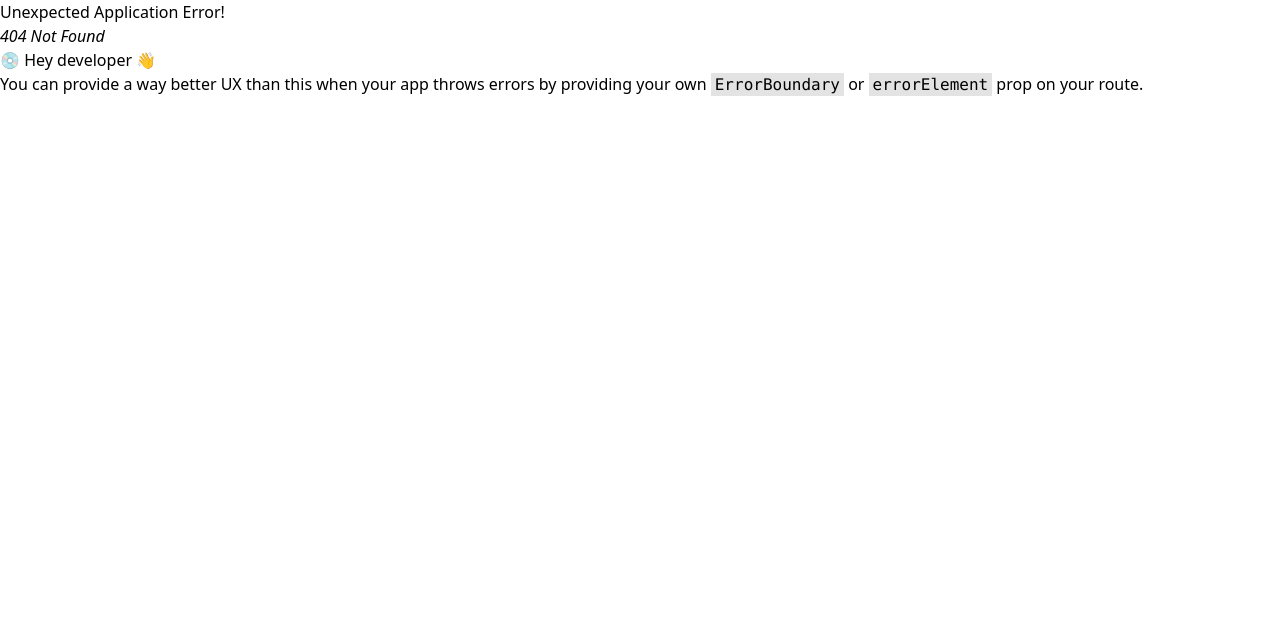
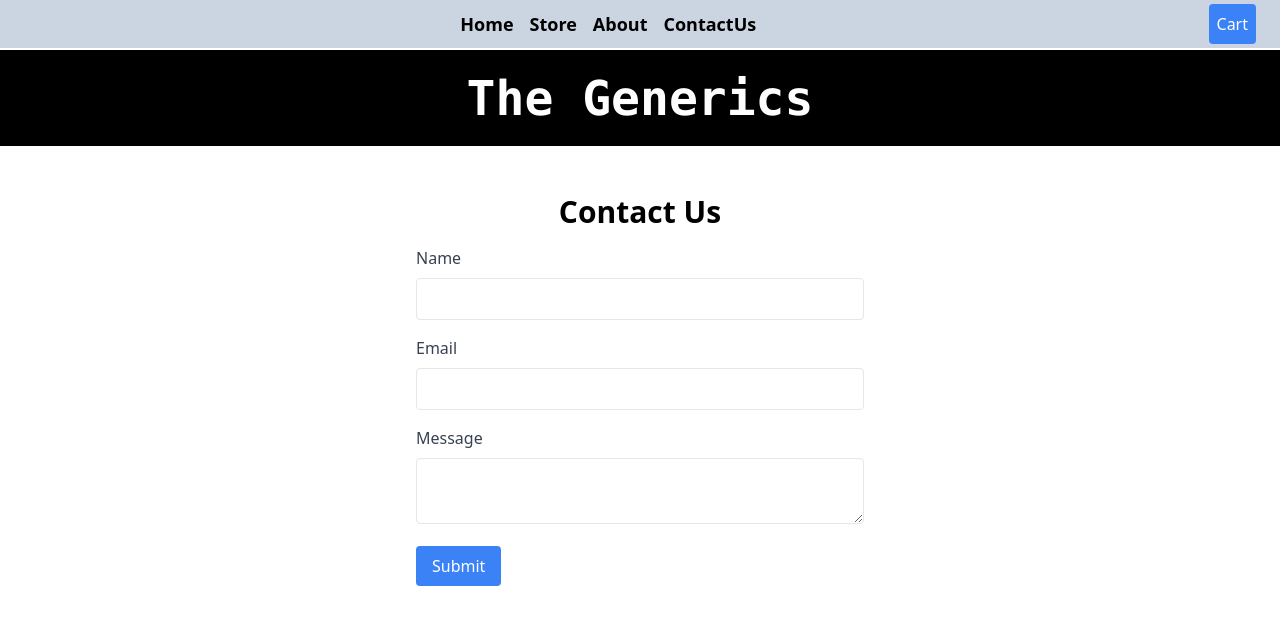
Before and after one commit to verma0031/E-Commerce, a React (Vite) app: page /contact in a window 1280 px wide. Before the commit this address had no page. Shown: the top 624 px of the page. Built offline with nearby package versions, Linux system fonts and the light colour scheme.

Commit message:
added a contact-us page

```diff
--- a/src/App.js
+++ b/src/App.js
@@ -7,6 +7,7 @@ import Home from "./components/Home";
 import Body from "./components/Body";
 import Cart from "./components/Cart";
 import About from "./components/About";
+import ContactUs from "./components/ContactUs";
 import { CartProvider } from "./CartContext";
 
 import { createBrowserRouter, RouterProvider, Outlet } from "react-router-dom";
@@ -49,6 +50,10 @@ const appRouter = createBrowserRouter([
             {
                 path: "/home",
                 element: <Home />
+            },
+            {
+                path: "/contact",
+                element: <ContactUs />
             }
 		],
 	},
--- /dev/null
+++ b/src/components/ContactUs.js
@@ -0,0 +1,76 @@
+import React, { useState } from "react";
+
+const ContactUs = () => {
+	const [contactInfo, setContactInfo] = useState({
+		name: "",
+		email: "",
+		message: "",
+	});
+
+	const handleInputChange = (e) => {
+		const { name, value } = e.target;
+		setContactInfo((prevInfo) => ({
+			...prevInfo,
+			[name]: value,
+		}));
+	};
+
+	const handleSubmit = (e) => {
+		e.preventDefault();
+		console.log(contactInfo);
+		// Reset the form
+		setContactInfo({
+			name: "",
+			email: "",
+			message: "",
+		});
+	};
+
+	return (
+		<div className="container mx-auto my-8 p-4">
+			<h1 className="text-3xl font-bold mb-4 text-center">Contact Us</h1>
+			<form className="max-w-md mx-auto" onSubmit={handleSubmit}>
+				<div className="mb-4">
+					<label className="block text-gray-700 mb-2">Name</label>
+					<input
+						type="text"
+						name="name"
+						value={contactInfo.name}
+						onChange={handleInputChange}
+						className="w-full px-3 py-2 border rounded"
+						required
+					/>
+				</div>
+				<div className="mb-4">
+					<label className="block text-gray-700 mb-2">Email</label>
+					<input
+						type="email"
+						name="email"
+						value={contactInfo.email}
+						onChange={handleInputChange}
+						className="w-full px-3 py-2 border rounded"
+						required
+					/>
+				</div>
+				<div className="mb-4">
+					<label className="block text-gray-700 mb-2">Message</label>
+					<textarea
+						name="message"
+						value={contactInfo.message}
+						onChange={handleInputChange}
+						className="w-full px-3 py-2 border rounded"
+						required
+					></textarea>
+				</div>
+				<button
+					type="submit"
+					className="px-4 py-2 bg-blue-500 text-white rounded hover:bg-blue-700"
+				>
+					Submit
+				</button>
+			</form>
+		</div>
+	);
+};
+
+export default ContactUs;
--- a/src/components/Header.js
+++ b/src/components/Header.js
@@ -45,6 +45,15 @@ const Header = () => {
 								About
 							</NavLink>
 						</li>
+						<li className="text-lg font-bold cursor-pointer">
+							<NavLink
+								to="/contact"
+
+								className="hover:text-blue-500"
+							>
+								ContactUs
+							</NavLink>
+						</li>
 					</ul>
 				</div>
 				<button
```
